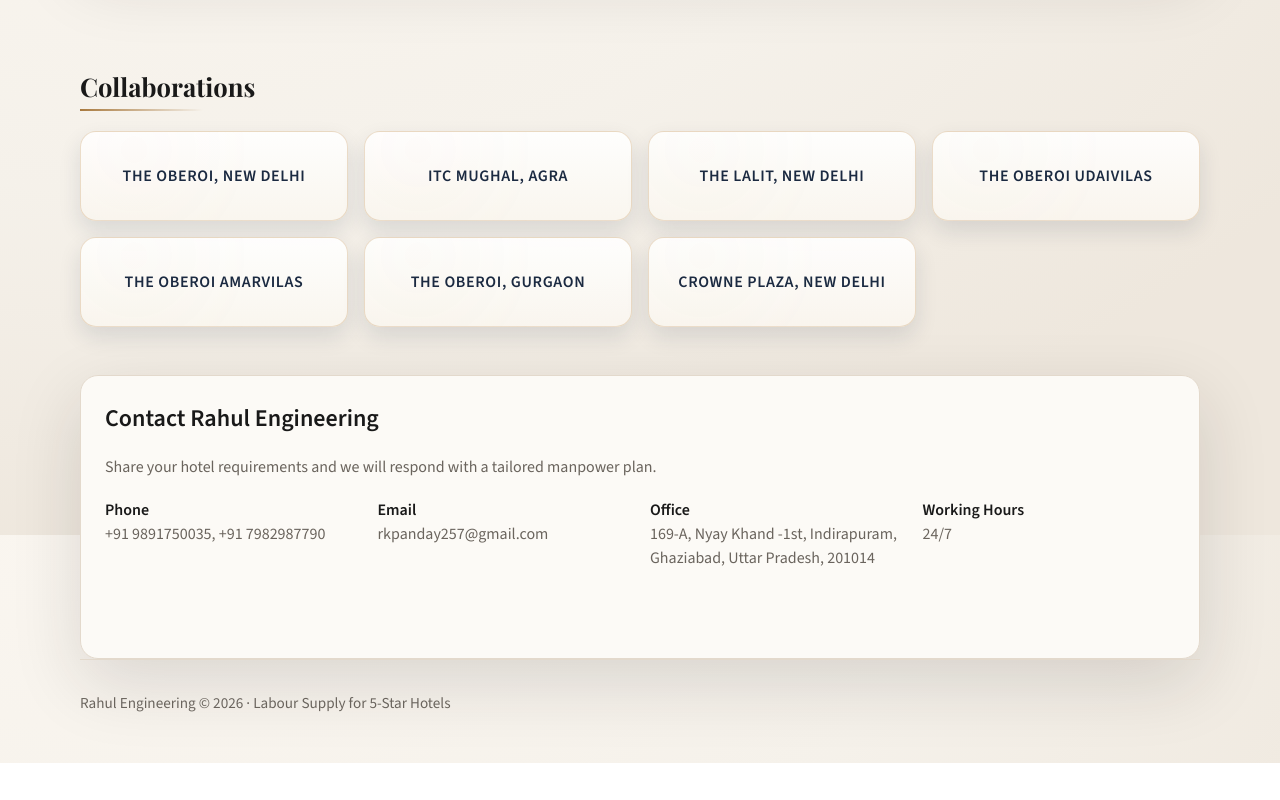
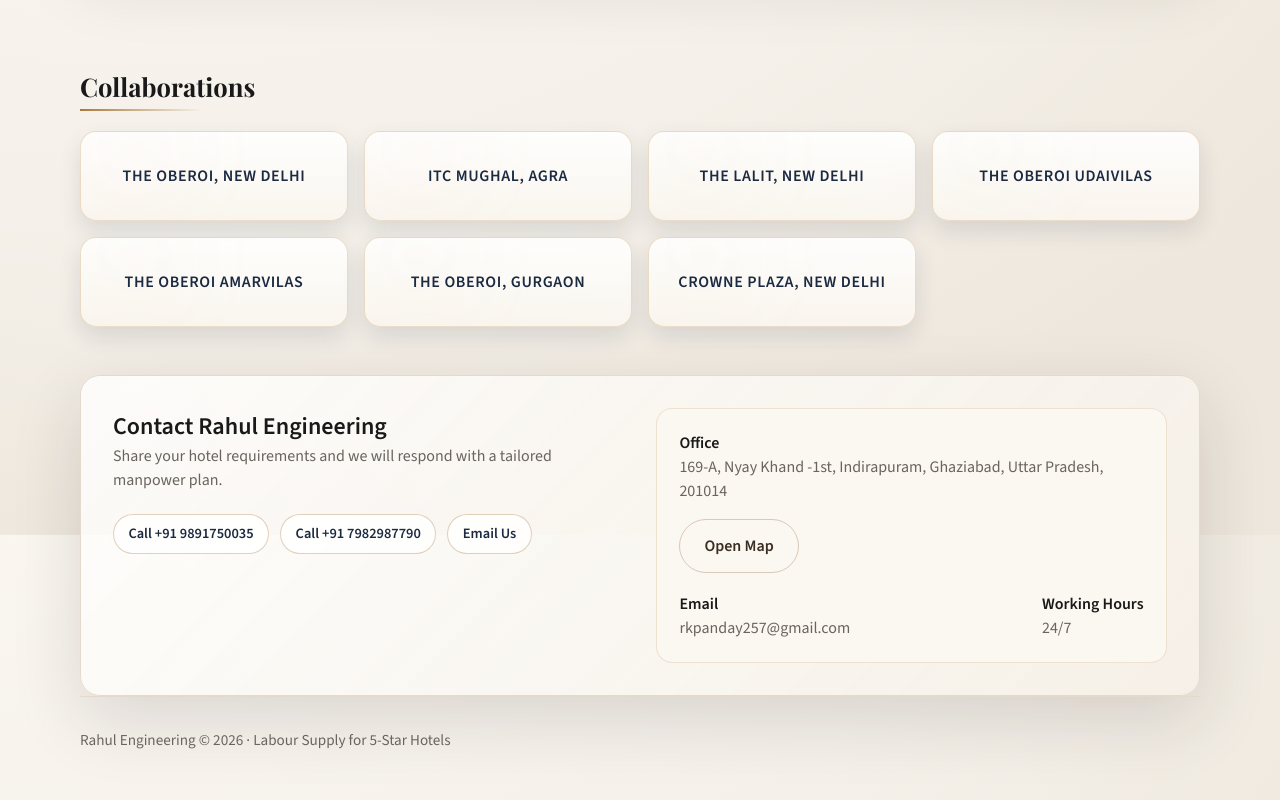
Before and after one commit to rahullpandey/rahul-engineering, a Next.js app: page / in a window 1280 px wide. Shown: the part 1865-2665 px from the top of the page. Before the commit the page ends 2628 px from the top, so only its background shows below. Built offline with nearby package versions, Linux system fonts and the light colour scheme; no server answers; the database is empty.

Commit message:
Enhance contact section layout and styling

```diff
--- a/app/globals.css
+++ b/app/globals.css
@@ -335,6 +335,59 @@ textarea {
     transform: translateX(120%);
     opacity: 0;
   }
+}
+
+.contact-panel {
+  display: grid;
+  grid-template-columns: repeat(auto-fit, minmax(260px, 1fr));
+  gap: 2rem;
+  align-items: start;
+  background: linear-gradient(135deg, rgba(255, 255, 255, 0.8), rgba(246, 240, 231, 0.9));
+  border: 1px solid var(--stroke);
+  border-radius: 20px;
+  padding: 2rem;
+  box-shadow: var(--shadow);
+}
+
+.contact-chips {
+  display: flex;
+  flex-wrap: wrap;
+  gap: 0.7rem;
+}
+
+.contact-chip {
+  display: inline-flex;
+  align-items: center;
+  padding: 0.5rem 0.9rem;
+  border-radius: 999px;
+  border: 1px solid rgba(168, 121, 62, 0.35);
+  background: rgba(255, 255, 255, 0.8);
+  font-weight: 600;
+  font-size: 0.9rem;
+  color: #1b2a41;
+  transition: transform 0.2s ease, box-shadow 0.2s ease;
+}
+
+.contact-chip:hover {
+  transform: translateY(-2px);
+  box-shadow: 0 10px 18px rgba(27, 42, 65, 0.14);
+}
+
+.contact-card {
+  background: #fbf7f1;
+  border: 1px solid rgba(200, 160, 110, 0.25);
+  border-radius: 16px;
+  padding: 1.4rem;
+  display: grid;
+  gap: 1.2rem;
+}
+
+.contact-row {
+  display: flex;
+  align-items: flex-start;
+  justify-content: space-between;
+  gap: 1rem;
+  flex-wrap: wrap;
 }
 
 .experience-badge {
--- a/app/page.js
+++ b/app/page.js
@@ -220,29 +220,46 @@ export default async function HomePage({ searchParams }) {
       </section>
 
       <section className="container" id="contact">
-        <div className="card" style={{ display: "grid", gap: "1.2rem" }}>
+        <div className="contact-panel">
+          <div>
             <h2>Contact Rahul Engineering</h2>
-          <p style={{ color: "var(--muted)" }}>
+            <p style={{ color: "var(--muted)", marginBottom: "1.4rem" }}>
               Share your hotel requirements and we will respond with a tailored manpower plan.
             </p>
-          <div className="card-grid">
-            <div>
-              <strong>Phone</strong>
-              <div style={{ color: "var(--muted)" }}>+91 9891750035, +91 7982987790</div>
+            <div className="contact-chips">
+              <a className="contact-chip" href="tel:+919891750035">Call +91 9891750035</a>
+              <a className="contact-chip" href="tel:+917982987790">Call +91 7982987790</a>
+              <a className="contact-chip" href="https://mail.google.com/mail/?view=cm&fs=1&to=rkpanday257@gmail.com&su=Proposal%20Request%20-%20Rahul%20Engineering" target="_blank" rel="noreferrer">
+                Email Us
+              </a>
             </div>
-            <div>
-              <strong>Email</strong>
-              <div style={{ color: "var(--muted)" }}>rkpanday257@gmail.com</div>
           </div>
+          <div className="contact-card">
+            <div className="contact-row">
               <div>
                 <strong>Office</strong>
                 <div style={{ color: "var(--muted)" }}>
                   169-A, Nyay Khand -1st, Indirapuram, Ghaziabad, Uttar Pradesh, 201014
                 </div>
               </div>
+              <a
+                className="button ghost"
+                href="https://www.google.com/maps/search/?api=1&query=169-A%2C%20Nyay%20Khand%20-1st%2C%20Indirapuram%2C%20Ghaziabad%2C%20Uttar%20Pradesh%2C%20201014"
+                target="_blank"
+                rel="noreferrer"
+              >
+                Open Map
+              </a>
+            </div>
+            <div className="contact-row">
+              <div>
+                <strong>Email</strong>
+                <div style={{ color: "var(--muted)" }}>rkpanday257@gmail.com</div>
+              </div>
               <div>
                 <strong>Working Hours</strong>
                 <div style={{ color: "var(--muted)" }}>24/7</div>
+              </div>
             </div>
           </div>
         </div>
```
Lines whose indentation alone changed are shown as unchanged.
